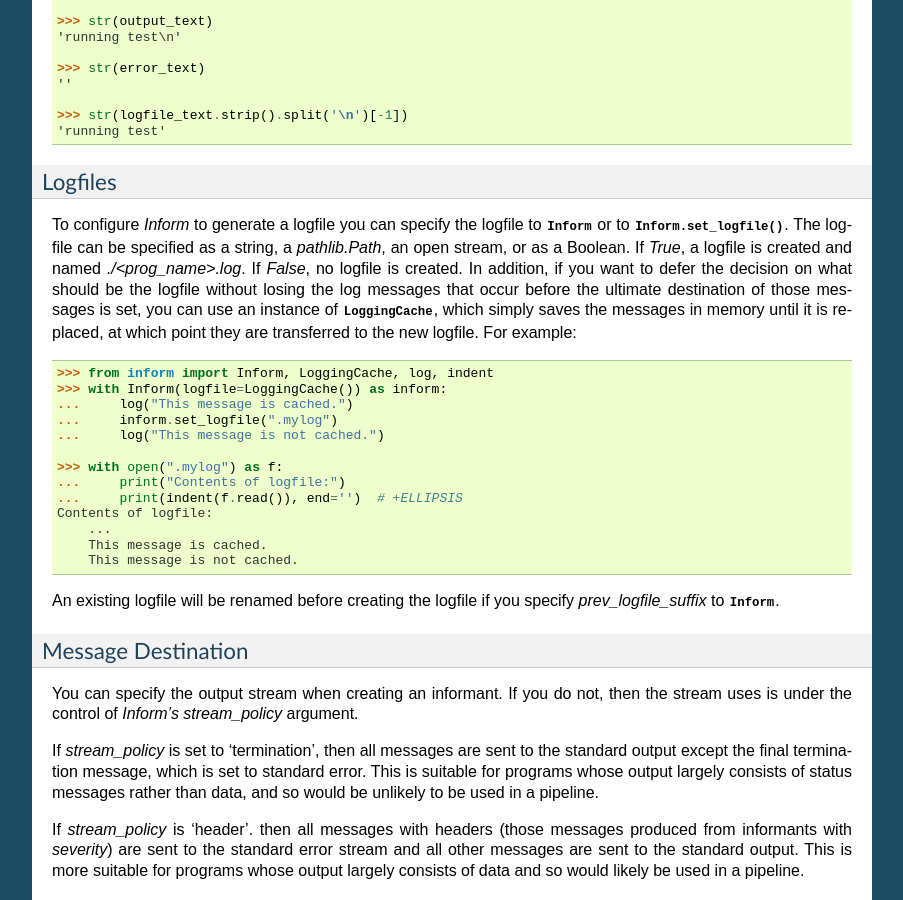
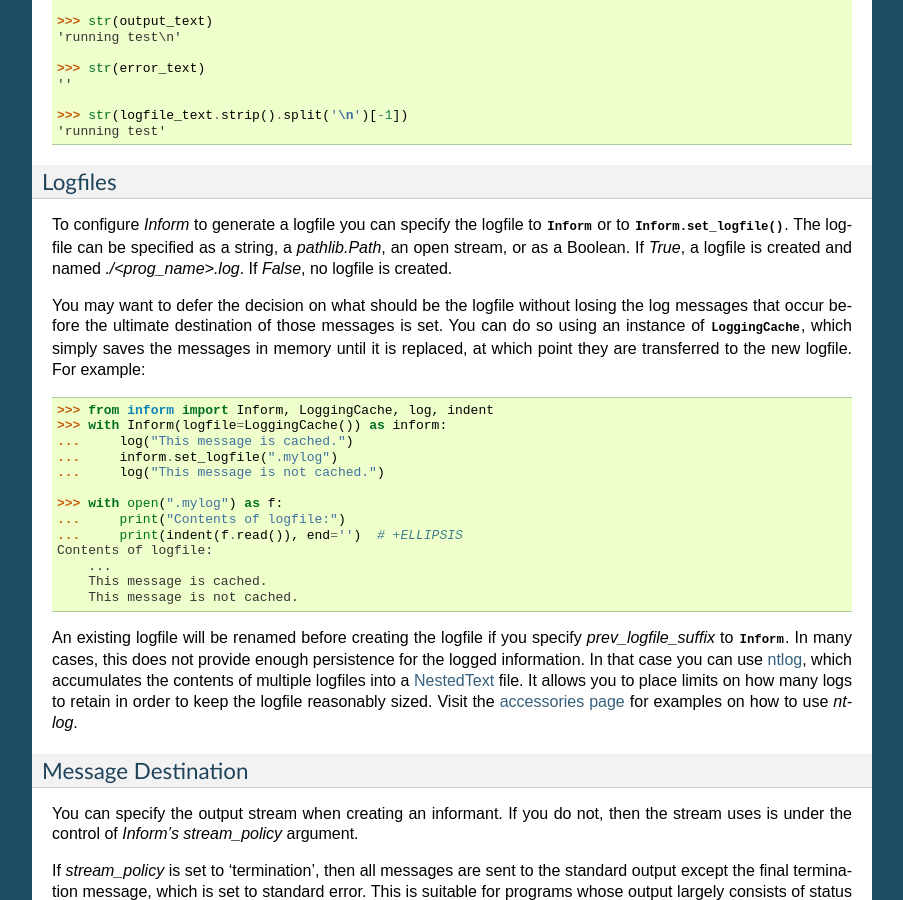
Before and after one commit to KenKundert/inform, a Sphinx documentation site: the page built from doc/user.rst, in a window 1280 px wide and 900 px high, scrolled down 8627 px. Shown: the whole window, without its empty margins (198-1101 px from the left). Built offline with Sphinx 7.4.7, drawn with Linux system fonts in a browser that asks for light colours.

Commit message:
Add a bit more to documentation about *ntlog*

```diff
--- a/doc/user.rst
+++ b/doc/user.rst
@@ -650,11 +650,13 @@ To configure *Inform* to generate a logfile you can specify the logfile to
 :class:`Inform` or to :meth:`Inform.set_logfile`.  The logfile can be specified
 as a string, a *pathlib.Path*, an open stream, or as a Boolean. If *True*,
 a logfile is created and named *./<prog_name>.log*.  If *False*, no logfile is
-created.  In addition, if you want to defer the decision on what should be the
-logfile without losing the log messages that occur before the ultimate
-destination of those messages is set, you can use an instance of
-:class:`LoggingCache`, which simply saves the messages in memory until it is
-replaced, at which point they are transferred to the new logfile.  For example:
+created.
+
+You may want to defer the decision on what should be the logfile without losing
+the log messages that occur before the ultimate destination of those messages is
+set. You can do so using an instance of :class:`LoggingCache`, which simply
+saves the messages in memory until it is replaced, at which point they are
+transferred to the new logfile.  For example:
 
 .. code-block:: python
 
@@ -673,7 +675,13 @@ replaced, at which point they are transferred to the new logfile.  For example:
         This message is not cached.
 
 An existing logfile will be renamed before creating the logfile if you specify
-*prev_logfile_suffix* to :class:`Inform`.
+*prev_logfile_suffix* to :class:`Inform`.  In many cases, this does not provide
+enough persistence for the logged information.  In that case you can use `ntlog
+<https://github.com/KenKundert/ntlog>`_, which accumulates the contents of
+multiple logfiles into a `NestedText <https://nestedtext.org>`_ file.  It allows
+you to place limits on how many logs to retain in order to keep the logfile
+reasonably sized.  Visit the :ref:`accessories page <ntlog accessory>` for
+examples on how to use *ntlog*.
 
 
 Message Destination
```
